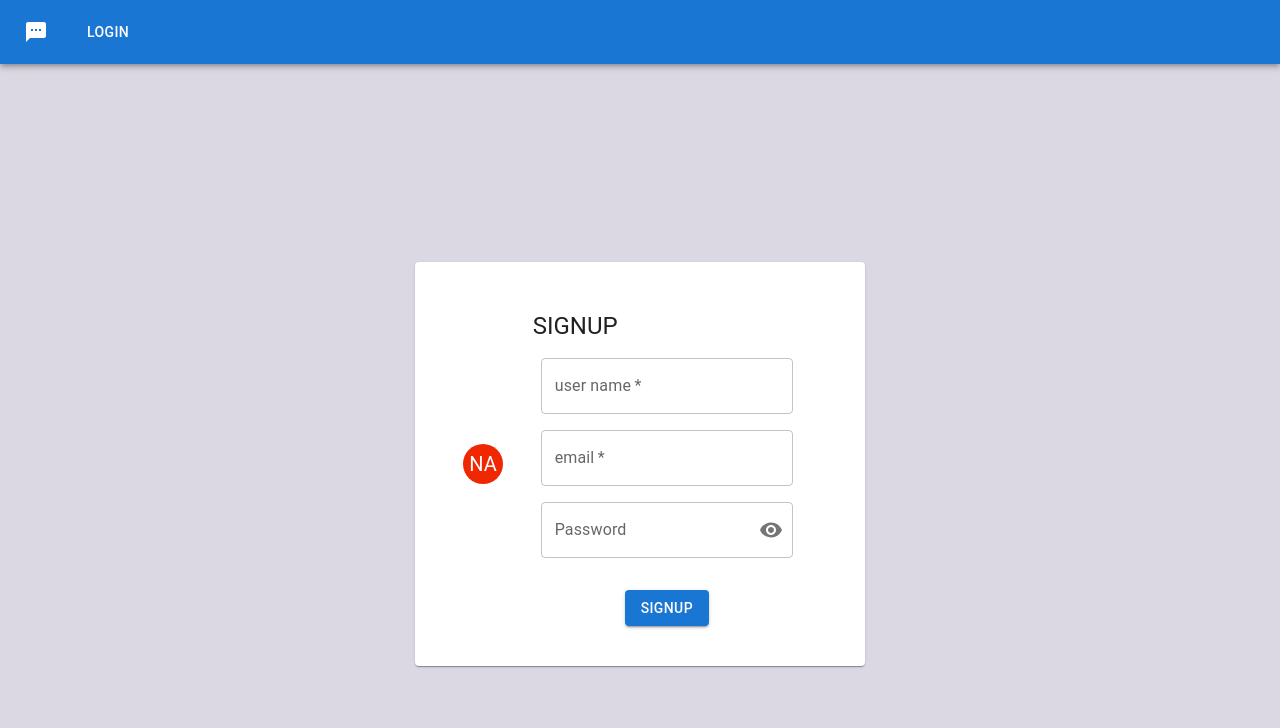
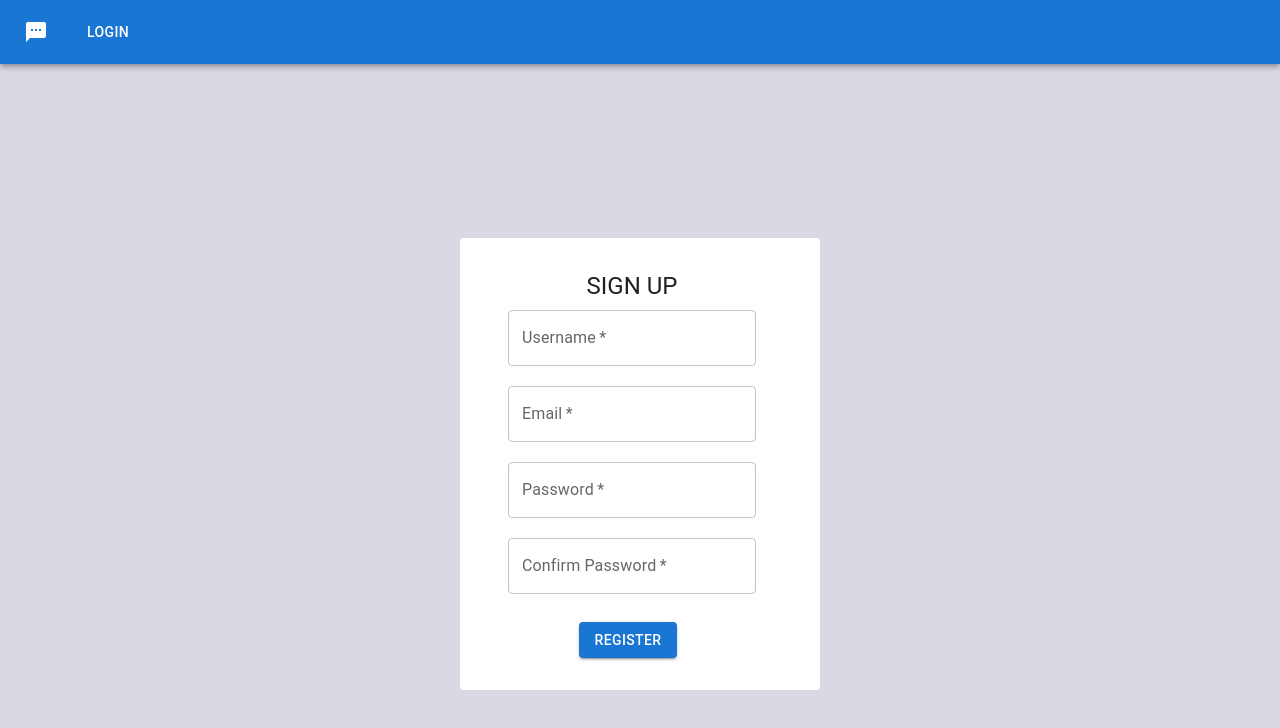
Before and after one commit to Somy-h/chatApp, a React (Create React App) app in the folder bchat-front/: page /sign-up in a window 1280 px wide. Shown: the top 728 px of the page. Built offline with nearby package versions, Linux system fonts and the light colour scheme; no server answers.

Commit message:
sign up validation page

```diff
--- a/bchat-front/src/pages/signup-page.js
+++ b/bchat-front/src/pages/signup-page.js
@@ -1,4 +1,4 @@
-import React from "react";
+// import React from "react";
 import { useNavigate } from "react-router-dom";
 import { registerUser } from "../ApiServices/authService";
 import { useContext } from "react";
@@ -6,67 +6,92 @@ import { UserContext } from "../context/user.context";
 import { SocketContext } from "../context/socket.context";
 import { setJwt } from "../ApiServices/jwtService";
 import { stringAvatar } from "../utils/utils";
-
 import Avatar from "@mui/material/Avatar";
 import TextField from "@mui/material/TextField";
-import FormControl from "@mui/material/FormControl";
-import OutlinedInput from "@mui/material/OutlinedInput";
-import InputLabel from "@mui/material/InputLabel";
-import InputAdornment from "@mui/material/InputAdornment";
+// import FormControl from "@mui/material/FormControl";
+// import OutlinedInput from "@mui/material/OutlinedInput";
+// import InputLabel from "@mui/material/InputLabel";
+// import InputAdornment from "@mui/material/InputAdornment";
 import Box from "@mui/material/Box";
 import Card from "@mui/material/Card";
 import CardActions from "@mui/material/CardActions";
 import CardContent from "@mui/material/CardContent";
 import Typography from "@mui/material/Typography";
+import Grid from '@mui/material/Grid';
+import Paper from '@mui/material/Paper';
 import { Button, IconButton } from "@mui/material";
-import Visibility from "@mui/icons-material/Visibility";
-import VisibilityOff from "@mui/icons-material/VisibilityOff";
+// import Visibility from "@mui/icons-material/Visibility";
+// import VisibilityOff from "@mui/icons-material/VisibilityOff";
+
+
+import React, { Fragment } from 'react';
+import { useForm, Controller } from 'react-hook-form';
+import { yupResolver } from '@hookform/resolvers/yup';
+import * as Yup from 'yup';
+
+
 
 export default function SignupPage() {
+
+
+  const validationSchema = Yup.object().shape({
+    user_name : Yup.string()
+      .required('Username is required')
+      .min(6, 'Username must be at least 6 characters')
+      .max(20, 'Username must not exceed 20 characters'),
+    email: Yup.string()
+      .required('Email is required')
+      .email('Email is invalid'),
+    pwd: Yup.string()
+      .required('Password is required')
+      .min(6, 'Password must be at least 6 characters')
+      .max(40, 'Password must not exceed 40 characters'),
+    confirmPassword: Yup.string()
+      .required('Confirm Password is required')
+      .oneOf([Yup.ref('pwd'), null], 'Confirm Password does not match'),
+
+  });
+
+
   let navigate = useNavigate();
   const { setCurrentUser } = useContext(UserContext);
   const { getChannelUsers } = useContext(SocketContext);
 
-  const [signupFormData, setSignupFormData] = React.useState({
-    user_name: "",
-    email: "",
-    pwd: "",
+
+const {
+  register,
+  control,
+  handleSubmit,
+  formState: { errors }
+} = useForm({
+  resolver: yupResolver(validationSchema)
 });
 
-  const [showPassword, setShowPassword] = React.useState(false);
+// const [signupFormData, setSignupFormData] = React.useState({
+//       user_name: "",
+//       email: "",
+//       pwd: "",
+//     });
 
-  const handleClickShowPassword = () => setShowPassword((show) => !show);
+//   const handleFormChange = (event) => {
+//     const { name, value } = event.target;
+//     setSignupFormData((prevFormData) => ({
+//       ...prevFormData,
+//       [name]: value,
+//     }));
+//   };
+const onSubmit = async(data) => {
+  // console.log(JSON.stringify(data, null, 2));
+  const data1 = await registerUser(data);
 
-  const handleMouseDownPassword = (event) => {
-    event.preventDefault();
-  };
-
-  const handleFormChange = (event) => {
-    const { name, value } = event.target;
-    setSignupFormData((prevFormData) => ({
-      ...prevFormData,
-      [name]: value,
-    }));
-  };
-
-  const isValidField = () => {
-    if (signupFormData.email.trim() === "") return false;
-    if (signupFormData.pwd.trim() === "") return false;
-    if (signupFormData.user_name.trim() === "") return false;
-    return true;
-  };
-
-  const handleSignup = async () => {
-    console.log(signupFormData);
-    //Validate the fields
-    if (!isValidField()) return;
-
-    const data = await registerUser(signupFormData);
-
-    console.log(data);
-    if (data) {
-      const token = data.jwt;
-      //console.log("token: ", token);
+    console.log(data1);
+    if (data1) {
+      const token = data1.jwt;
+      //console.log("token: ", token);\
+      if(token === null){
+        console.log("token: ", token);
+        return;
+      }
       //set Jwt
       setJwt(token);
 
@@ -80,7 +105,9 @@ export default function SignupPage() {
 
     getChannelUsers();
     navigate("/chat");
+
 };
+
 
 return (
   <Box
@@ -95,77 +122,126 @@ export default function SignupPage() {
     sx={{
       display: "flex",
       alignItems: "center",
-          maxWidth: 450,
+      maxWidth: 500,
       p: 4,
-          pr: 6,
+      pr: 8,
       pl: 6,
+     border: "none", boxShadow: "none",
+    }}
+
+  >
+     {/* <Box
+          sx={{
+            width: "20%",
+            outline: "none"
           }}
         >
+          <h5>SB</h5>
+          <Avatar {...stringAvatar(signupFormData.user_name)} />
+        </Box> */}
  <Box
-          sx={{
-            width: "50%",
-          }}
  >
-          <Avatar {...stringAvatar(signupFormData.user_name)} />
-        </Box>
-        <Box
-          component='form'
-          noValidate
-          autoComplete='off'
-          sx={{
-            display: "flex",
-            flexDirection: "column",
-            alignItems: "center",
-            "& .MuiTextField-root": { m: 1, width: "25ch" },
-          }}
+  <Fragment>
+    <Paper  elevation={0}>
+
+
+        <Typography variant="h5" align="center" margin="dense">
+          SIGN UP
+        </Typography>
+
+        <Grid container spacing={1}
+        item
+        direction="column"
+        alignItems="center"
+        justifyContent="center"
+
          >
-          <CardContent>
-            <Typography gutterBottom variant='h5' component='div'>
-              SIGNUP
-            </Typography>
-            <TextField
-              name='user_name'
-              required
-              label='user name'
-              onChange={handleFormChange}
-            />
+          <Grid item xs={12} sm={6}>
             <TextField
               required
-              name='email'
-              label='email'
-              onChange={handleFormChange}
+              id="username"
+              name="user_name"
+              label="Username"
+              fullWidth
+              margin="dense"
+              // onChange={handleFormChange}
+
+              {...register('user_name')}
+              error={errors.user_name ? true : false}
             />
+            <Typography variant="inherit" color="textSecondary">
+              {errors.user_name?.message}
+            </Typography>
+          </Grid>
+          <Grid item xs={12} sm={6}>
+            <TextField
+              required
+              id="email"
+              name="email"
+              label="Email"
+              fullWidth
+              margin="dense"
+              // onChange={handleFormChange}
 
-            <FormControl sx={{ m: 1, width: "25ch" }} variant='outlined'>
-              <InputLabel htmlFor='outlined-adornment-password'>
-                Password
-              </InputLabel>
-              <OutlinedInput
-                id='outlined-adornment-password'
-                type={showPassword ? "text" : "password"}
-                endAdornment={
-                  <InputAdornment position='end'>
-                    <IconButton
-                      aria-label='toggle password visibility'
-                      onClick={handleClickShowPassword}
-                      onMouseDown={handleMouseDownPassword}
-                      edge='end'
+              {...register('email')}
+              error={errors.email ? true : false}
+            />
+            <Typography variant="inherit" color="textSecondary">
+              {errors.email?.message}
+            </Typography>
+          </Grid>
+          <Grid item xs={12} sm={6}>
+            <TextField
+              required
+              id="password"
+              name="pwd"
+              label="Password"
+              type="password"
+              fullWidth
+              margin="dense"
+              // onChange={handleFormChange}
+
+              {...register('pwd')}
+              error={errors.pwd ? true : false}
+            />
+            <Typography variant="inherit" color="textSecondary">
+              {errors.pwd?.message}
+            </Typography>
+          </Grid>
+          <Grid item xs={12} sm={6}>
+            <TextField
+              required
+              id="confirmPassword"
+              name="confirmPassword"
+              label="Confirm Password"
+              type="password"
+              fullWidth
+              margin="dense"
+              {...register('confirmPassword')}
+              error={errors.confirmPassword ? true : false}
+            />
+            <Typography variant="inherit" color="textSecondary">
+              {errors.confirmPassword?.message}
+            </Typography>
+          </Grid>
+
+
+
+
+        <Box mt={3}
         >
-                      {showPassword ? <VisibilityOff /> : <Visibility />}
-                    </IconButton>
-                  </InputAdornment>
-                }
-                label='Password'
-                name='pwd'
-                onChange={handleFormChange}
-              />
-            </FormControl>
-          </CardContent>
-          <CardActions>
-            <Button variant='contained' onClick={handleSignup}>
-              Signup
+          <Button
+            variant="contained"
+            color="primary"
+            onClick={handleSubmit(onSubmit)}
+          >
+            Register
           </Button>
-          </CardActions>
+        </Box>
+        </Grid>
+
+    </Paper>
+  </Fragment>
   </Box>
   </Card>
   </Box>
```
Lines whose indentation alone changed are shown as unchanged.
